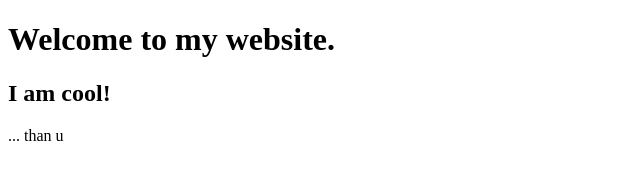
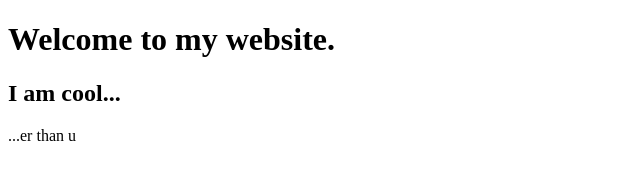
Before and after one commit to HapsHapsMhh/hapshapsmhh.github.io, a plain HTML site: page index.html in a window 1280 px wide. Shown: the full height of the page, 0-640 px from the left. Drawn offline with Linux system fonts and the light colour scheme.

Commit message:
Some simple changes

```diff
--- a/index.html
+++ b/index.html
@@ -5,7 +5,7 @@
     </head>
     <body>
         <h1>Welcome to my website.</h1>
-        <h2>I am cool!</h2>
-        <p>... than u</p>
+        <h2>I am cool...</h2>
+        <p>...er than u</p>
     </body>
 </html>
```
